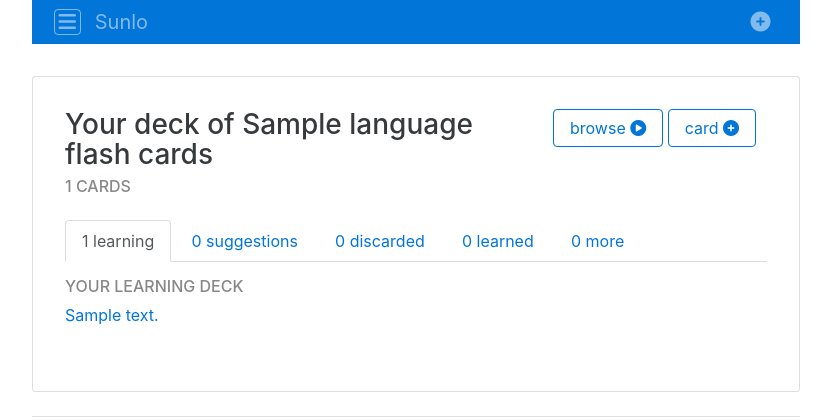
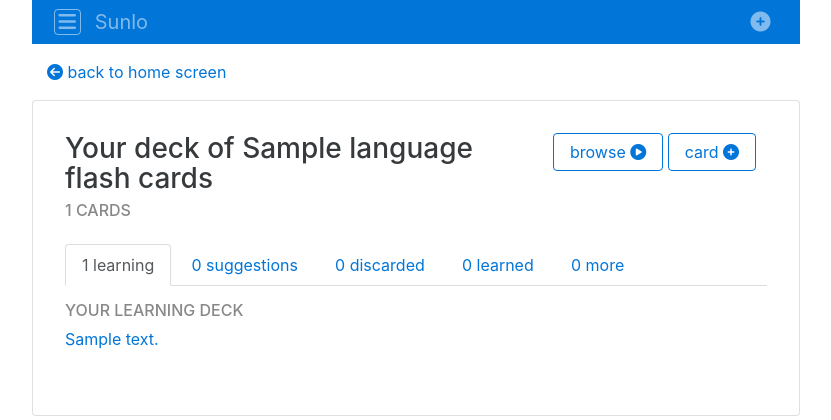
Before and after one commit to michaelsnook/sunlo, a Django app: page /deck/1/ in a window 1280 px wide. Shown: the top 420 px of the page, without its empty margins (224-1055 px from the left). Run offline with Django 3.2, Linux system fonts and the light colour scheme; a user stored in the database is signed in; tables that the repository leaves empty hold one stand-in row (values such as "Sample post"); style sheets or scripts are compiled from the project's sources; parts of the project's set-up code (start-up, migrations or seed data) failed here and were passed over; some libraries are stand-ins or nearby versions.

Commit message:
Add back link to deck detail

```diff
--- a/cards/templates/cards/deck_detail.html
+++ b/cards/templates/cards/deck_detail.html
@@ -1,6 +1,12 @@
 {% extends 'cards/base.html' %}
+
+{% block back %}
+<a href="{% url 'home' %}">
+  <i class="fa fa-arrow-circle-left"></i> back to home screen
+</a>
+{% endblock %}
+
 {% block content %}
-
 <section class="card">
   <div class="row m-b-1">
     <div class="col-sm-8">
```
